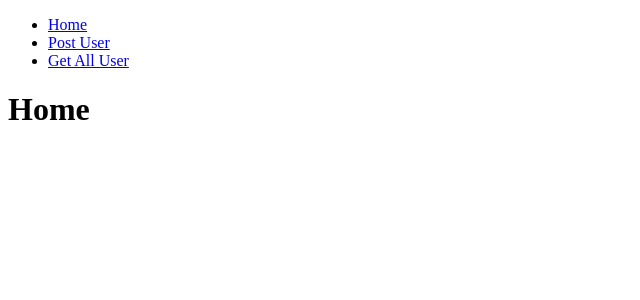
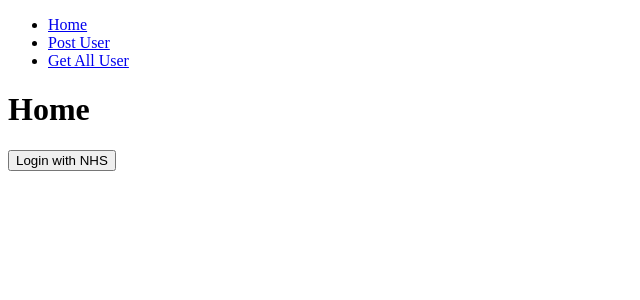
Before and after one commit to TerraformPOCGenisys/React, a React (Create React App) app: page / in a window 1280 px wide. Shown: the top 300 px of the page, without its empty margins (0-640 px from the left). Built offline with nearby package versions, Linux system fonts and the light colour scheme.

Commit message:
nhs login

```diff
--- a/package.json
+++ b/package.json
@@ -12,7 +12,7 @@
     "web-vitals": "^2.1.4"
   },
   "scripts": {
-    "start": "PORT=5173 react-scripts start",
+    "start": "react-scripts start",
     "build": "react-scripts build",
     "test": "react-scripts test",
     "eject": "react-scripts eject"
--- a/src/App.jsx
+++ b/src/App.jsx
@@ -4,6 +4,7 @@ import Layout from "./components/Layout";
 import Home from "./components/Home";
 import PostUser from "./components/PostUser";
 import GetAllUser from "./components/GetAllUser";
+import LoginButton from './components/LoginButton';
 
 export default function App() {
   return (
@@ -15,6 +16,9 @@ export default function App() {
         <Route path="get" element={<GetAllUser />} />
         </Route>
       </Routes>
+      <div>
+        <LoginButton />
+      </div>
     </BrowserRouter>
   );
 }
--- /dev/null
+++ b/src/components/LoginButton.jsx
@@ -0,0 +1,23 @@
+import React from 'react';
+import axios from 'axios';
+
+const LoginButton = () => {
+  const handleLogin = async () => {
+    try {
+      // Make a request to your Node.js backend to initiate NHS login authentication
+      const response = await axios.get('http://localhost:3000/auth/nhs-login');
+      // Redirect to NHS login page
+      window.location = response.data.redirect;
+    } catch (error) {
+      console.error('Error while initiating NHS login:', error);
+    }
+  };
+
+  return (
+    <button onClick={handleLogin}>
+      Login with NHS
+    </button>
+  );
+};
+
+export default LoginButton;
```
